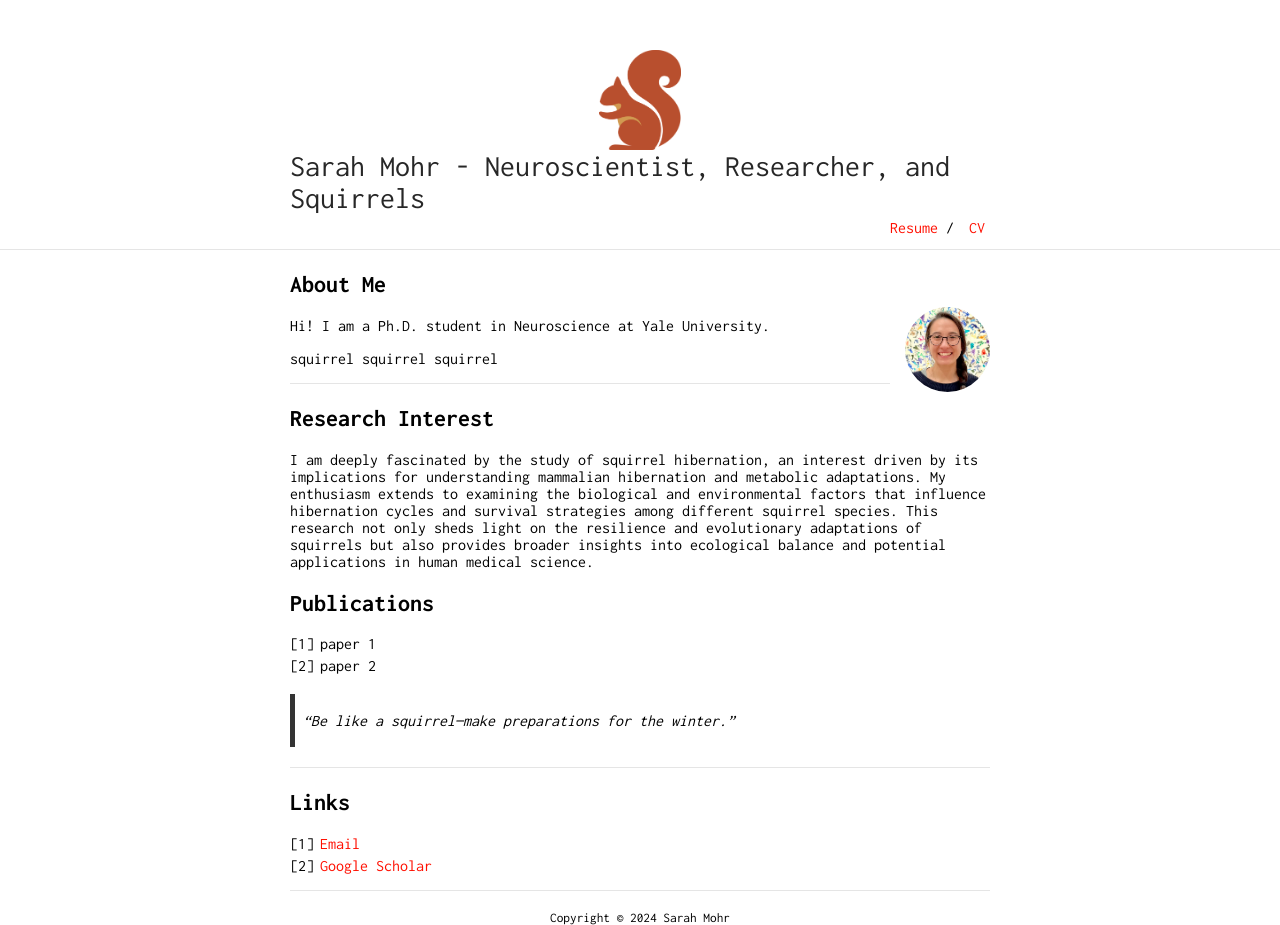
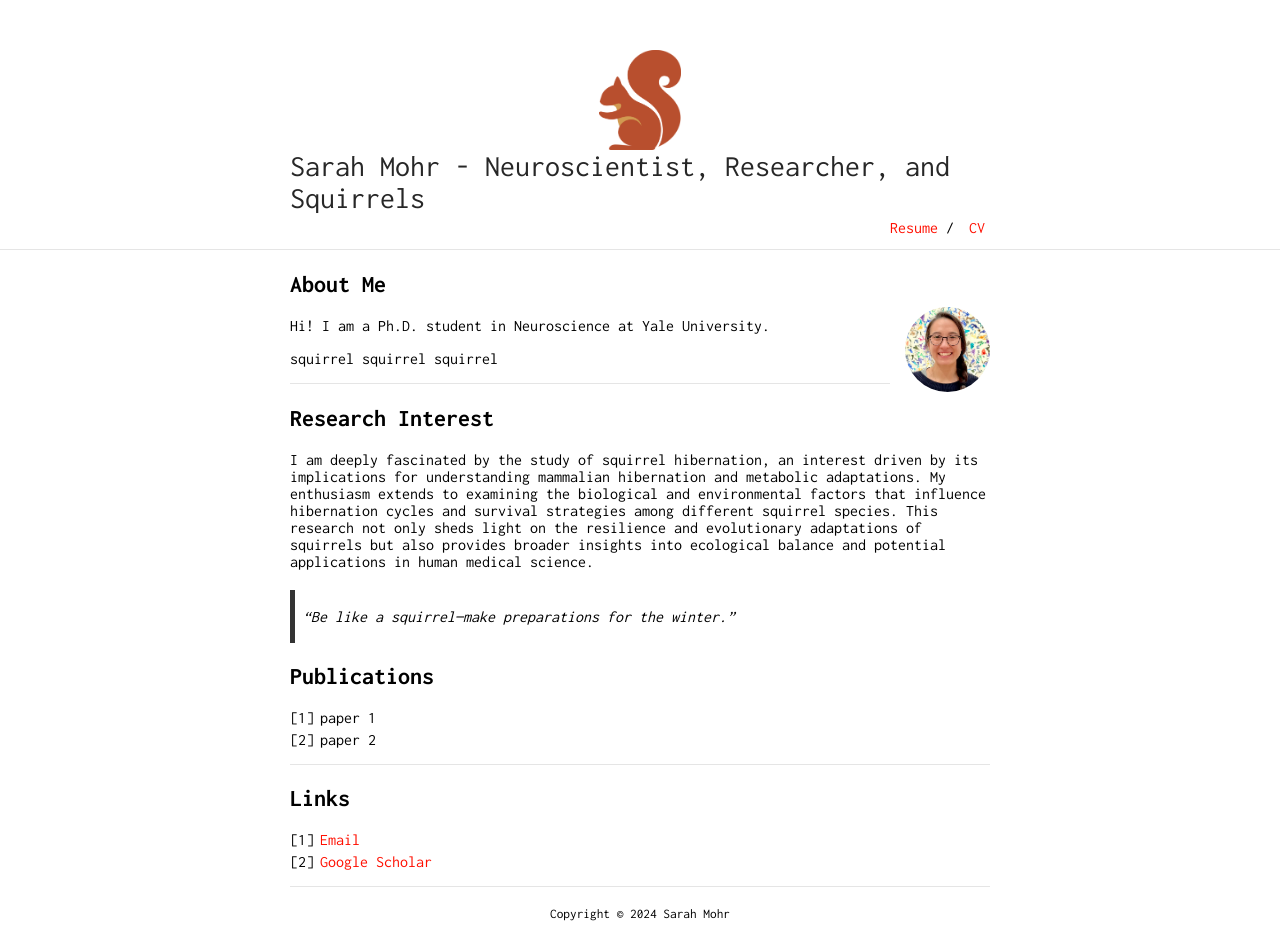
Before and after one commit to smmohr/smmohr.github.io, a Jekyll site: the page built from index.md, in a window 1280 px wide. Built offline with Jekyll 4.4.1, drawn with Linux system fonts in a browser that asks for light colours; our own code applies the rules of GitHub Pages for plain Markdown files.

```diff
--- a/index.md
+++ b/index.md
@@ -16,15 +16,12 @@ squirrel squirrel squirrel
 
 I am deeply fascinated by the study of squirrel hibernation, an interest driven by its implications for understanding mammalian hibernation and metabolic adaptations. My enthusiasm extends to examining the biological and environmental factors that influence hibernation cycles and survival strategies among different squirrel species. This research not only sheds light on the resilience and evolutionary adaptations of squirrels but also provides broader insights into ecological balance and potential applications in human medical science.
 
+> "Be like a squirrel—make preparations for the winter."
+
 ## Publications
 
 1. paper 1
 2. paper 2
-
-
-
-
-> "Be like a squirrel—make preparations for the winter."
 
 ---
 
```
